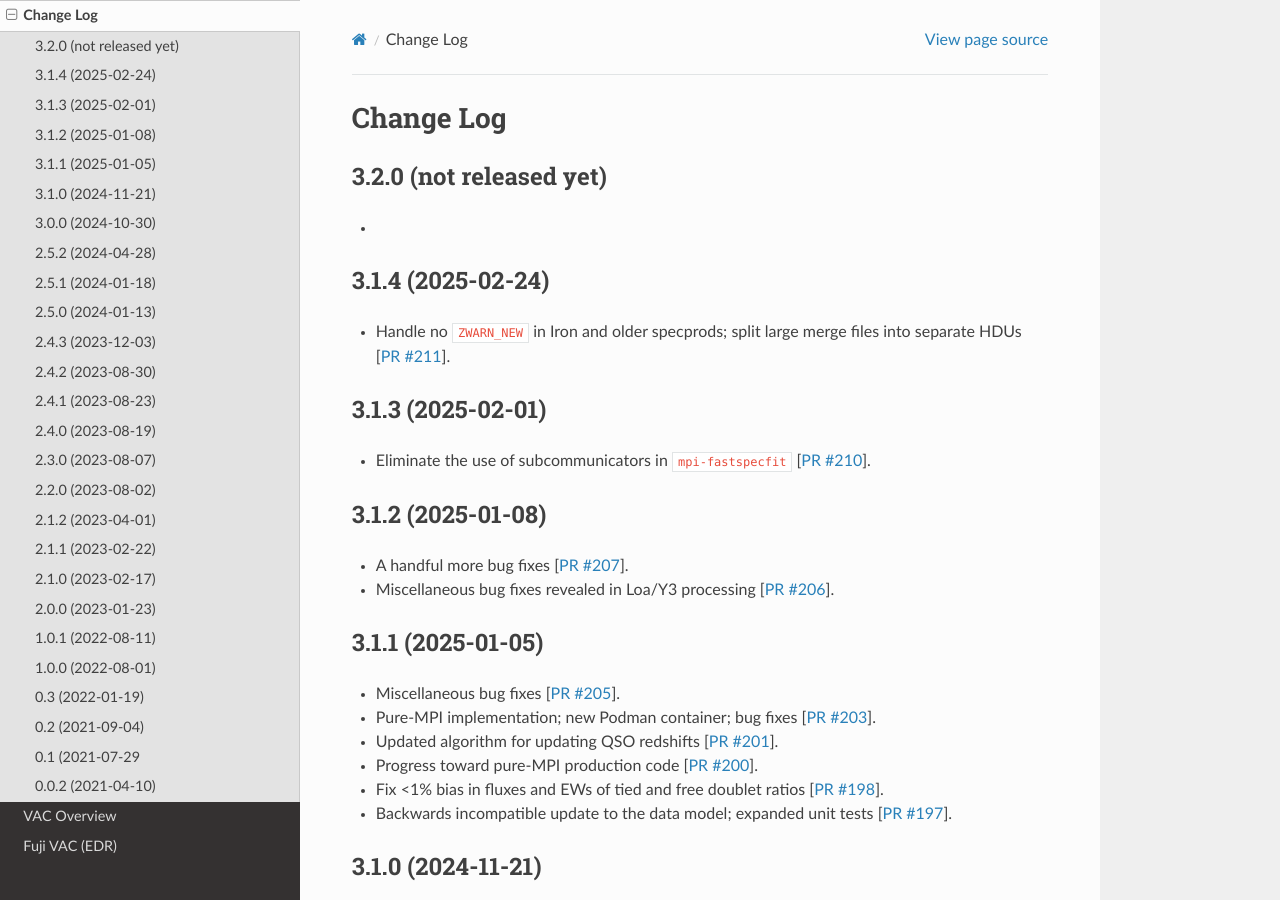
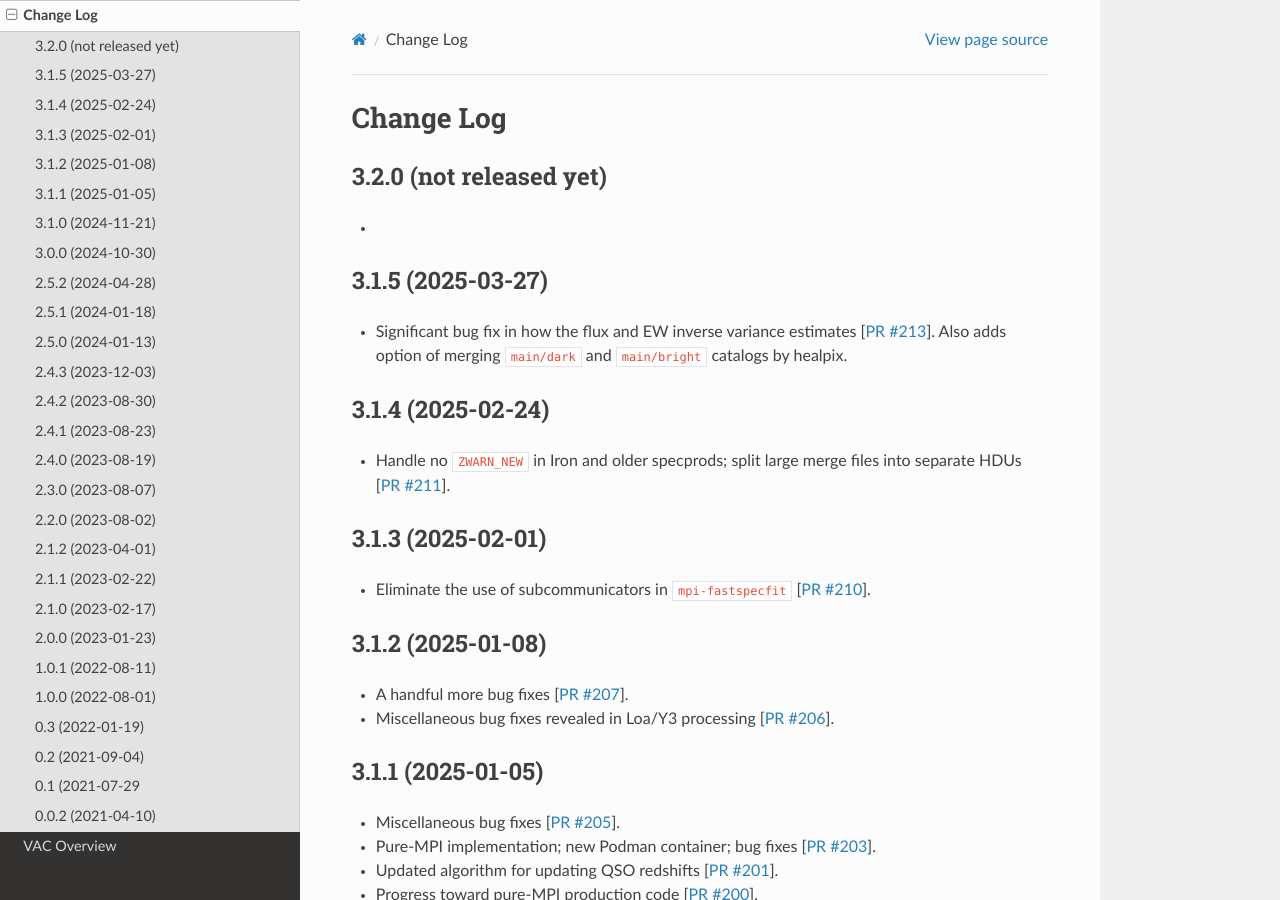
Before and after one commit to desihub/fastspecfit, a Sphinx documentation site: the page built from doc/changes.rst, in a window 1280 px wide and 900 px high. Built offline with Sphinx 7.4.7 and the Read the Docs theme 3.1.0, drawn with Linux system fonts in a browser that asks for light colours.

Commit message:
update change log [ci skip]

```diff
--- a/doc/changes.rst
+++ b/doc/changes.rst
@@ -6,6 +6,15 @@ Change Log
 ------------------------
 
 *
+
+3.1.5 (2025-03-27)
+------------------
+
+* Significant bug fix in how the flux and EW inverse variance
+  estimates [`PR #213`_]. Also adds option of merging ``main/dark``
+  and ``main/bright`` catalogs by healpix.
+
+.. _`PR #213`: https://github.com/desihub/fastspecfit/pull/213
 
 3.1.4 (2025-02-24)
 ------------------
```
